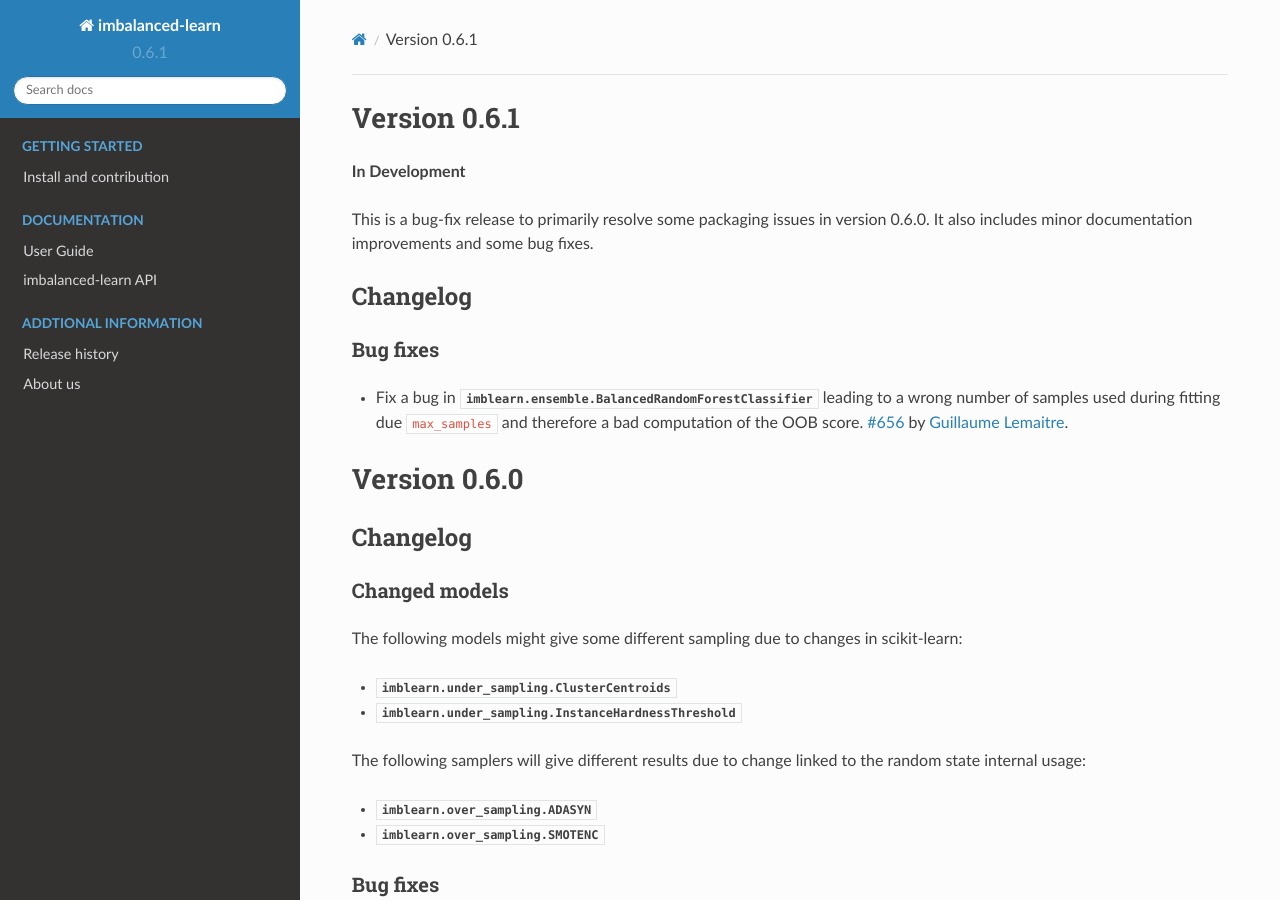
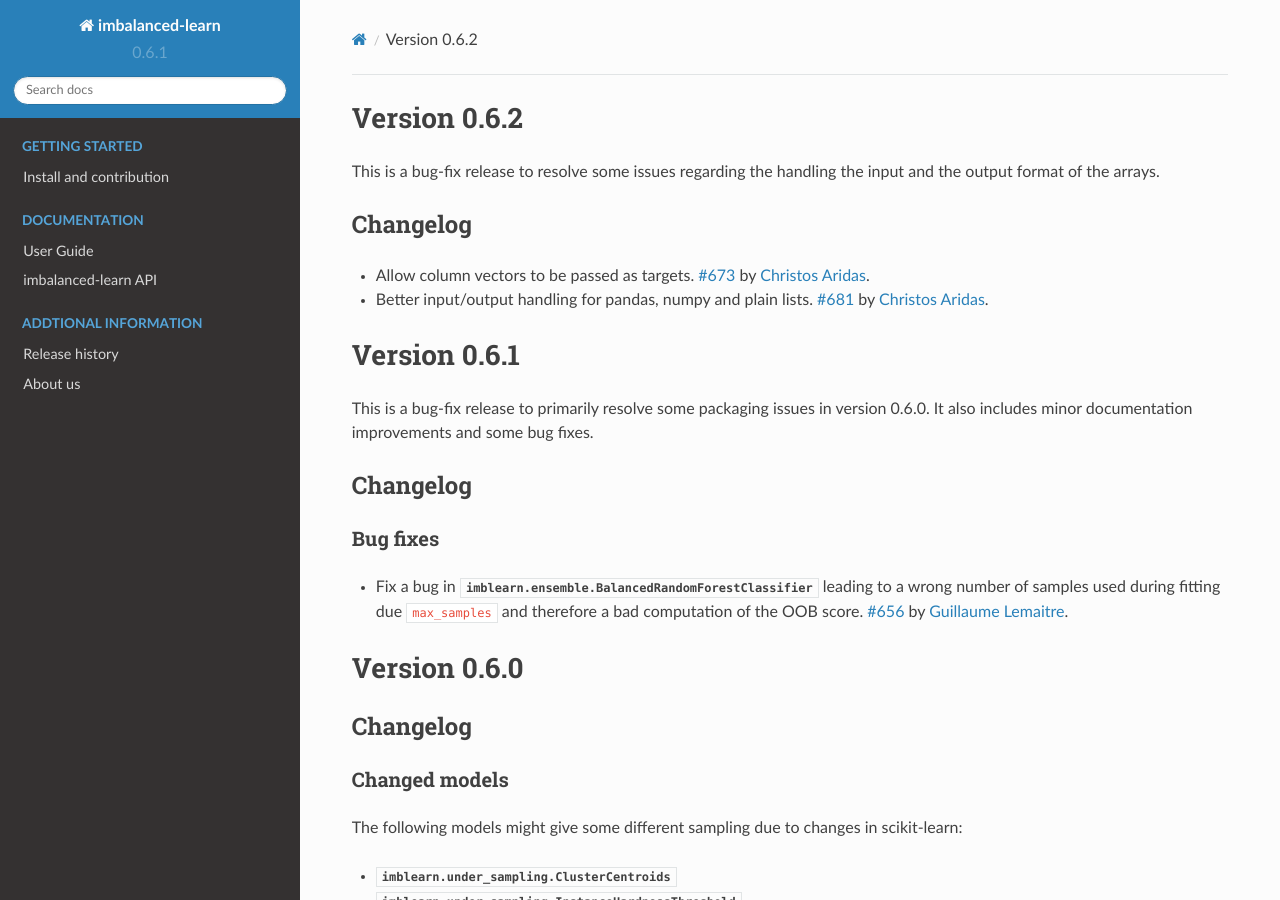
Before and after one commit to scikit-learn-contrib/imbalanced-learn, a Sphinx documentation site: the page built from doc/whats_new/v0.6.rst, in a window 1280 px wide and 900 px high. Built offline with Sphinx 7.4.7 and the Read the Docs theme 2.0.0, drawn with Linux system fonts in a browser that asks for light colours; formulas are drawn with MathJax 3; pages that are not in the unit, such as notebooks, are missing from menus.

Commit message:
DOC Update what's new (#682)

```diff
--- a/doc/whats_new/v0.6.rst
+++ b/doc/whats_new/v0.6.rst
@@ -1,9 +1,25 @@
+.. _changes_0_6_2:
+
+Version 0.6.2
+==============
+
+This is a bug-fix release to resolve some issues regarding the handling the
+input and the output format of the arrays.
+
+Changelog
+---------
+
+- Allow column vectors to be passed as targets.
+  :pr:`673` by :user:`Christos Aridas <chkoar>`.
+- Better input/output handling for pandas, numpy and plain lists.
+  :pr:`681` by :user:`Christos Aridas <chkoar>`.
+
+
 .. _changes_0_6_1:
 
 Version 0.6.1
 ==============
 
-**In Development**
 
 This is a bug-fix release to primarily resolve some packaging issues in version
 0.6.0. It also includes minor documentation improvements and some bug fixes.
```
